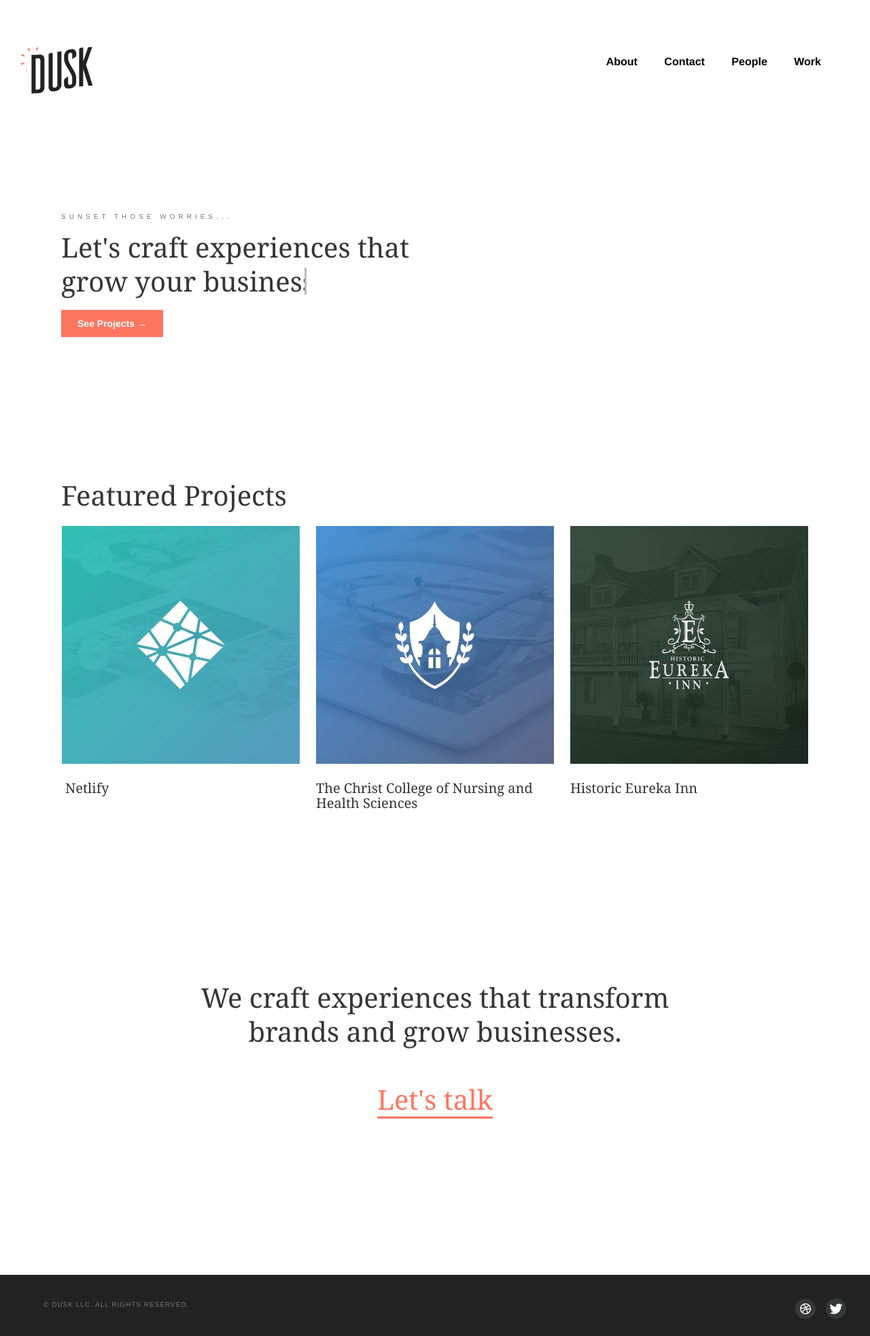
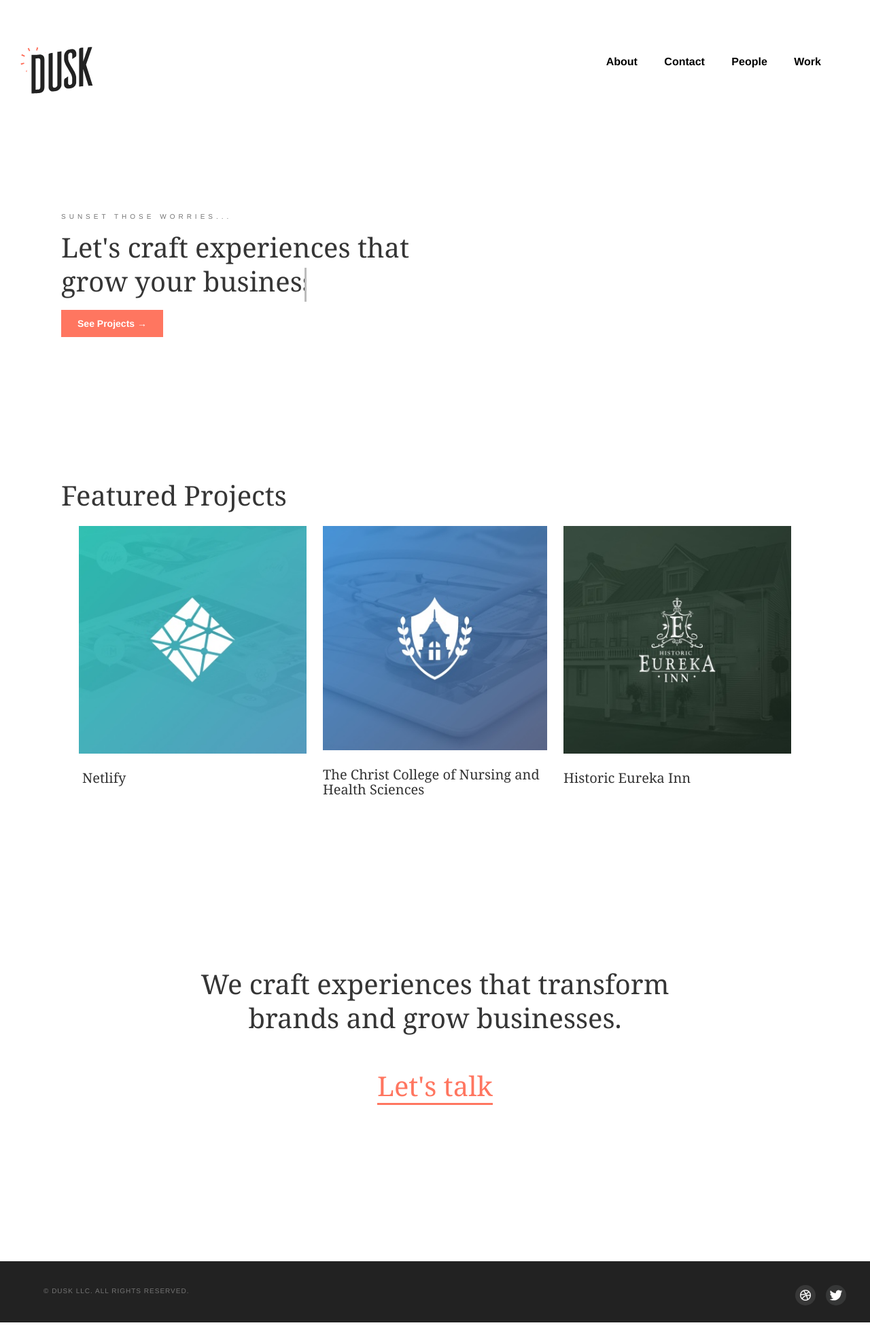
Before and after one commit to mountainbug95/6point0_jekyll, a Jekyll site: the page built from index.html, in a window 1280 px wide. Shown: the whole page at 68% size. Built offline with Jekyll 4.4.1, drawn with Linux system fonts in a browser that asks for light colours; some web fonts are replaced.

Commit message:
more scaling for index page

```diff
--- a/assets/css/index-style.css
+++ b/assets/css/index-style.css
@@ -48,7 +48,7 @@
     100% {margin-left: 0%; width: 300%;}
 }
 
-/*font scaling*/
+/*tagline font scaling*/
 @media screen and (min-width: 1000px) {
     .tag-line{
         font-size: 40px;
@@ -58,6 +58,10 @@
     .cursor h1{
         font-size: 40px;
         line-height: 40px;
+    }
+
+    .cursor h1.line-cursor{
+        padding: 5px;
     }
 }
 
@@ -71,6 +75,10 @@
         font-size: 32px;
         line-height: 32px;
     }
+
+    .cursor h1.line-cursor{
+        padding: 4px;
+    }
 }
 
 @media screen and (max-width: 600px) {
@@ -83,6 +91,10 @@
         font-size: 24px;
         line-height: 24px;
     }
+
+    .cursor h1.line-cursor{
+        padding: 3px;
+    }
 }
 
 @media screen and (max-width: 400px) {
@@ -94,6 +106,10 @@
     .cursor h1{
         font-size: 16px;
         line-height: 16px;
+    }
+
+    .cursor h1.line-cursor{
+        padding: 2px;
     }
 }
 /*END FONT SCALING*/
@@ -157,8 +173,6 @@
     border-left: solid;
     border-left-color: #BCBCBC;
     border-left-width: 3px;
-    padding-top: 30px;
-    min-width: 100%
 }
 
 
@@ -253,8 +267,6 @@
 .progress-btn:hover:after{
     transform: translateY(0) rotateX(0deg);
 }
-/*END FLIPPING BUTTON*/
-
 
 .progress-btn:visited{
     text-decoration: none;
@@ -265,6 +277,48 @@
     padding-left: 25px;
     padding-right: 25px;
 }
+/*END FLIPPING BUTTON*/
+
+/*font scaling*/
+@media screen and (min-width: 1200px) {
+    .projects-container h1{
+        font-size: 40px;
+    }
+
+    .project-listing-container{
+        max-width: 350px;
+    }
+}
+
+@media screen and (max-width: 1000px) {
+    .project-listing-container{
+        max-width: 280px;
+    }
+}
+
+@media screen and (max-width: 800px) {
+    .projects-container h1{
+        font-size: 32px;
+    }
+
+    .project-listing-container{
+        max-width: 210px;
+    }
+
+}
+
+@media screen and (max-width: 600px) {
+    .projects-container h1{
+        font-size: 24px;
+    }
+
+    .project-listing-container{
+        max-width: 100%;
+        display: block;
+    }
+}
+
+/*END FONT SCALING*/
 
 .projects-section{
     display: block;
```
Also changed, not shown: index.html (indentation only).
